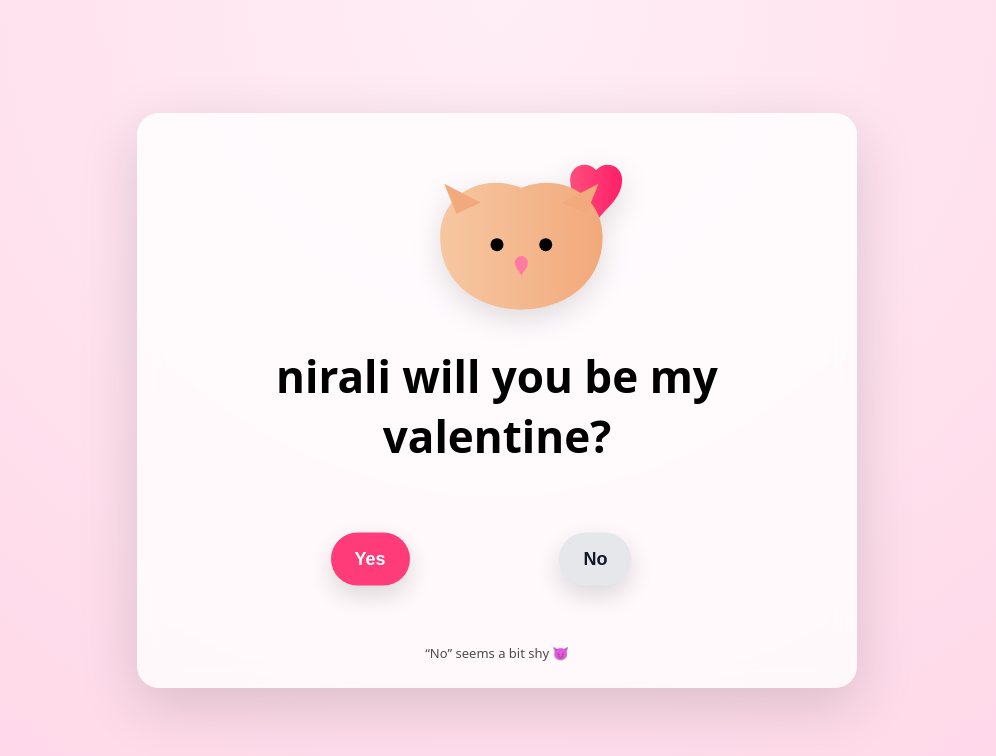
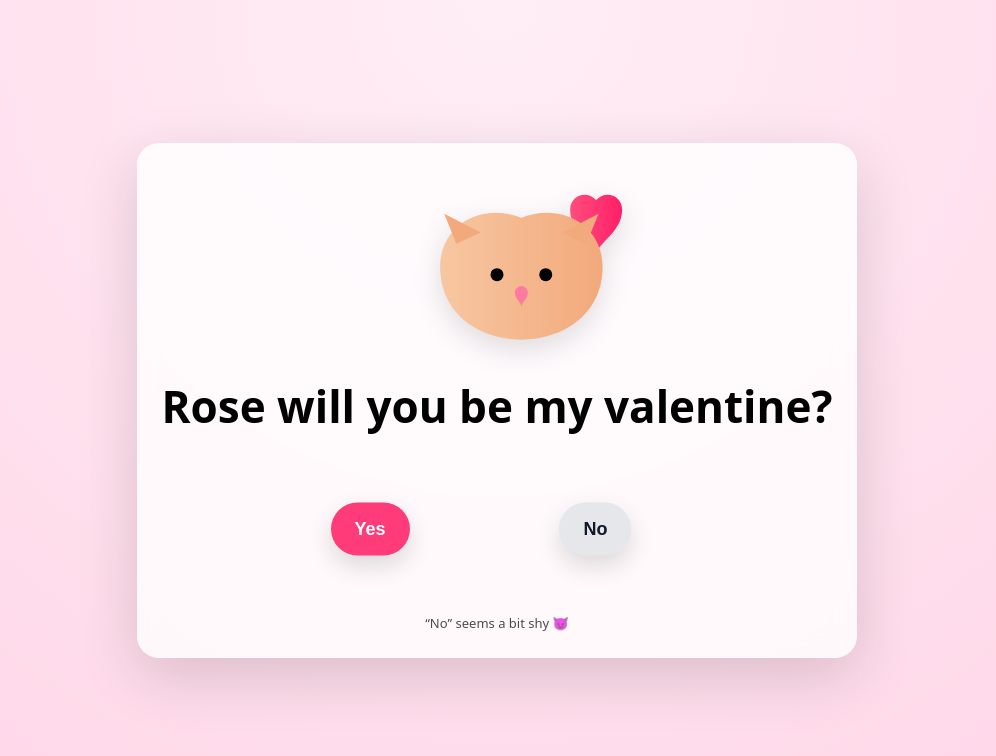
Before and after one commit to troniong/gaga, a plain HTML site: page index.html in a window 1280 px wide. Shown: the whole page, without its empty margins (143-1139 px from the left). Drawn offline with nearby package versions, Linux system fonts and the light colour scheme.

```diff
--- a/index.html
+++ b/index.html
@@ -171,7 +171,7 @@
             fill="#ff7aa2"/>
     </svg>
 
-    <h1>nirali will you be my valentine?</h1>
+    <h1>Rose will you be my valentine?</h1>
 
     <section class="button-zone" id="zone">
       <button id="yesBtn">Yes</button>
```
